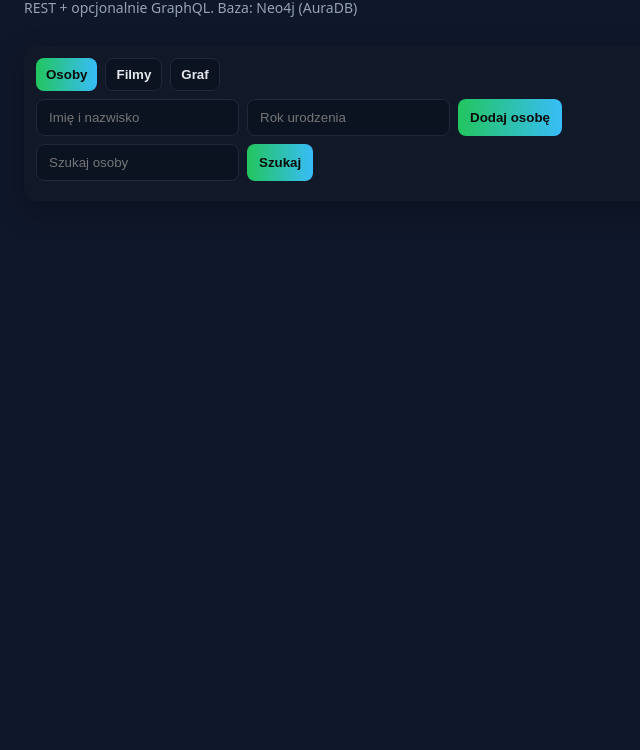
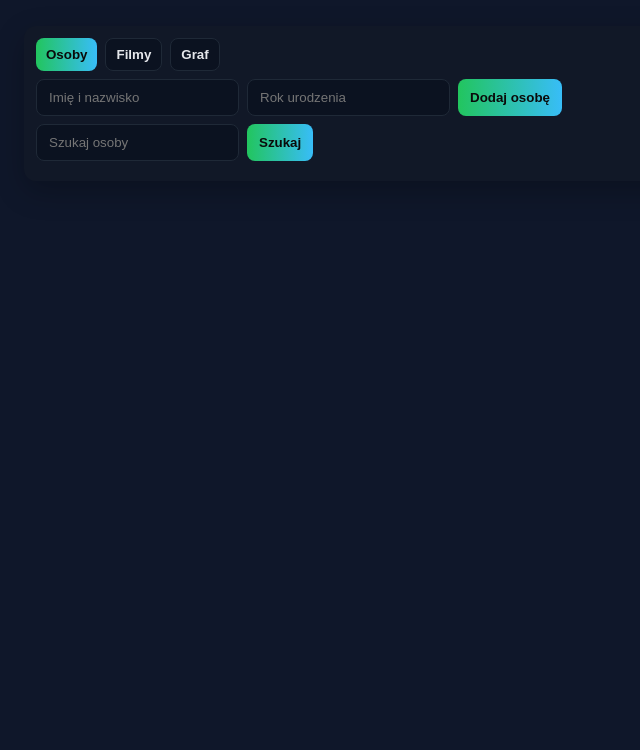
Before and after one commit to maikelele/movie-database, a plain HTML site: page client/index.html in a window 1280 px wide. Shown: the part 50-800 px from the top of the page, without its empty margins (0-640 px from the left). Drawn offline with nearby package versions, Linux system fonts and the light colour scheme; no server answers.

Commit message:
Remove paragraph

```diff
--- a/client/index.html
+++ b/client/index.html
@@ -12,7 +12,6 @@
   <body>
     <header>
       <h1>People & Movies</h1>
-      <p>REST + opcjonalnie GraphQL. Baza: Neo4j (AuraDB)</p>
     </header>
     <main>
       <section class="panel">
```
